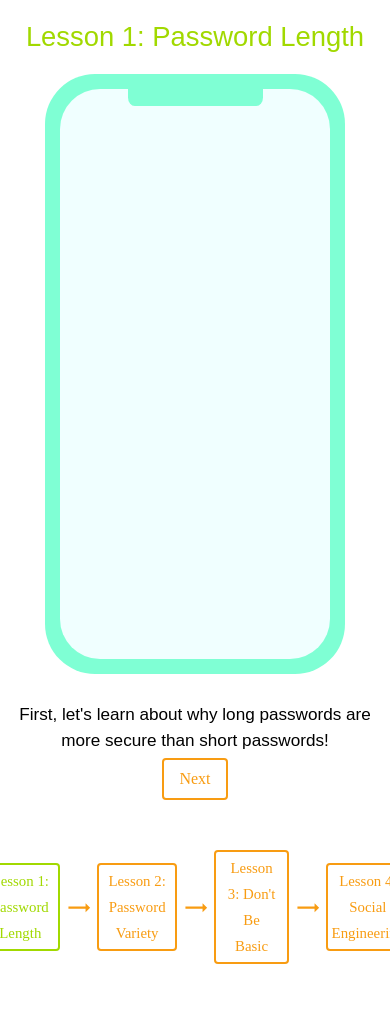
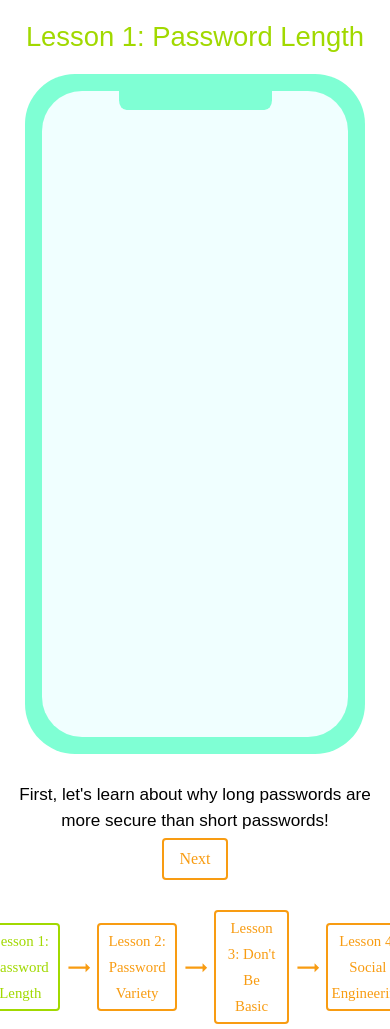
Before and after one commit to uclaacm/passworks, a React (Create React App) app: page / in a window 390 px wide. Shown: the top 1029 px of the page. Before the commit the page ends 969 px from the top, so only its background shows below. Built offline with nearby package versions, Linux system fonts and the light colour scheme; a web font is replaced by a local one.

Commit message:
Edit phone size and padding

```diff
--- a/src/components/Main/Main.js
+++ b/src/components/Main/Main.js
@@ -128,7 +128,7 @@ class Main extends React.Component {
 		});
 
 		return (
-			<Box display='flex' direction='row' alignItems='center' style={{ paddingTop: 40 }}>
+			<Box display='flex' direction='row' alignItems='center' style={{ paddingTop: 20 }}>
 				{lessonButtons}
 			</Box>
 		);
--- a/src/index.css
+++ b/src/index.css
@@ -30,8 +30,8 @@ code {
   margin: auto;
   border-radius: 50px;
   background-color: aquamarine;
-  height: 600px;
-  width: 300px;
+  height: 680px;
+  width: 340px;
 }
 
 .phone-cutout {
```
